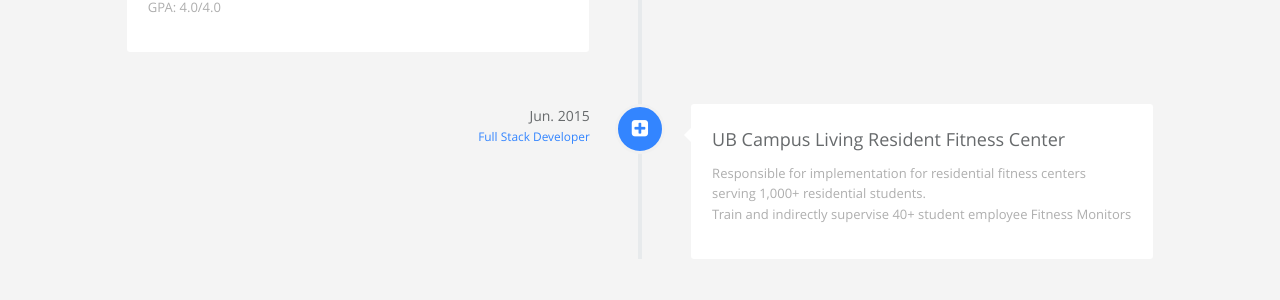
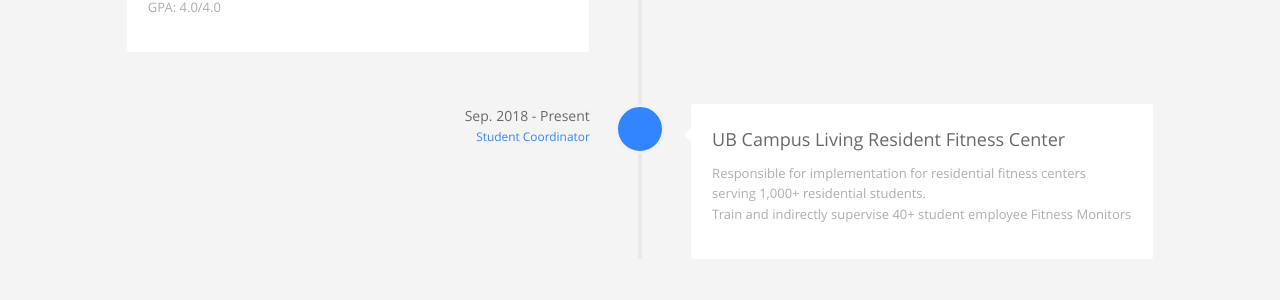
Before and after one commit to Lostpart/aboutMe, a Jekyll site: the page built from index.html, in a window 1280 px wide and 900 px high, scrolled down 1004 px. Shown: the part 154-454 px from the top of the window. Built offline with Jekyll 4.4.1, drawn with Linux system fonts in a browser that asks for light colours.

```diff
--- a/_data/index/careers.yml
+++ b/_data/index/careers.yml
@@ -20,11 +20,11 @@
     i18n: ub_campusLiving_fullname
   desc:
     detail: "Responsible for implementation for residential fitness centers serving 1,000+ residential students. <br> Train and indirectly supervise 40+ student employee Fitness Monitors"
-    i18n: company_b_desc
+    i18n: ub_campusLiving_desc
   date:
-    detail: Jun. 2015
-    i18n: company_b_date
+    detail: Sep. 2018 - Present
+    i18n: ub_campusLiving_date
   job:
-    detail: Full Stack Developer
-    i18n: company_b_job
-  icon: fa-plus-square
+    detail: Student Coordinator
+    i18n: ub_campusLiving_job
+  icon: fa-mail-bulk
```
